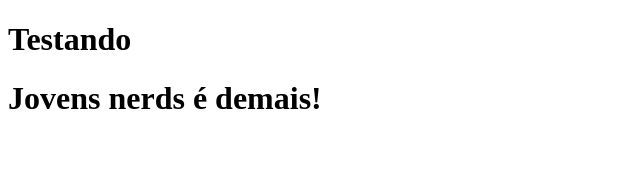
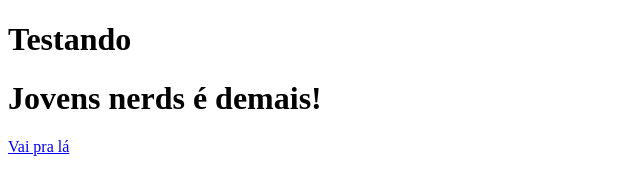
Before and after one commit to jovensnerds/Teste, a plain HTML site: page index.html in a window 1280 px wide. Shown: the full height of the page, 0-640 px from the left. Drawn offline with Linux system fonts and the light colour scheme.

Commit message:
Update index.html

```diff
--- a/index.html
+++ b/index.html
@@ -11,6 +11,7 @@
     <h1>
         Jovens nerds é demais!
     </h1>
+    <a href="/test/index.html">Vai pra lá</a>
 
 </body>
 </html>
```
